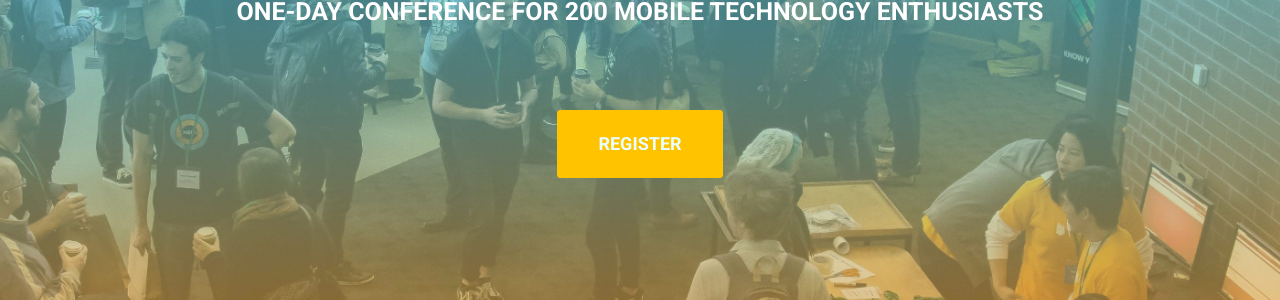
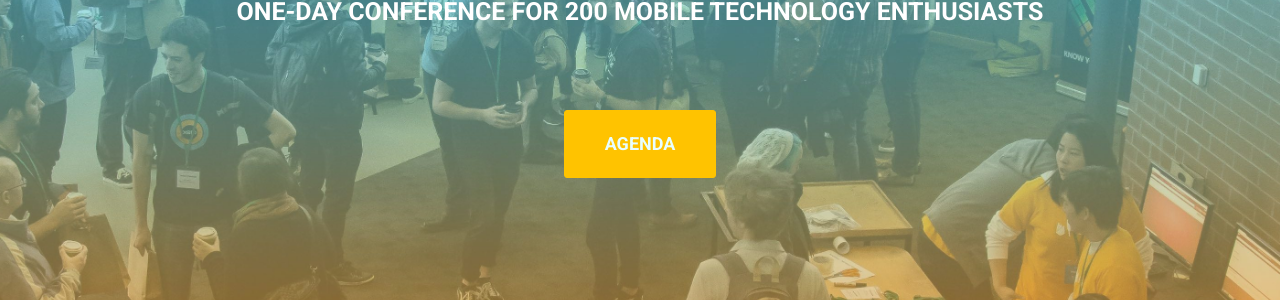
Before and after one commit to MostafaGazar/MostafaGazar.github.io, a Jekyll site: the page built from index.html, in a window 1280 px wide and 900 px high. Shown: the part 303-603 px from the top of the window. Built offline with Jekyll 4.4.1, drawn with Linux system fonts in a browser that asks for light colours; some web fonts are replaced.

Commit message:
Replace Register with Agenda

```diff
--- a/_includes/header.html
+++ b/_includes/header.html
@@ -53,7 +53,7 @@
                 <!--<br/><br/>-->
                 <!--<a href="https://docs.google.com/forms/d/e/1FAIpQLSftuUDYjl6kUVGuv162yKT5hOsLVR5lSc95Fg13eq1TjKxaqw/viewform" target="_blank" class="page-scroll btn btn-xl">Call for Papers</a>-->
                 <br/><br/>
-                <a href="https://mobile-refresh-2017.lilregie.com" target="_blank" class="page-scroll btn btn-xl">Register</a>
+                <a href="#sessions" target="_blank" class="page-scroll btn btn-xl">Agenda</a>
                 <!-- a href="https://mobile-refresh-2017.lilregie.com/" target="_blank" class="page-scroll btn btn-xl">Register</a -->
                 <!-- <a href="http://on.gdg.nz/MRW2017" target="_blank" class="page-scroll btn btn-xl">Photos</a> -->
 
```
